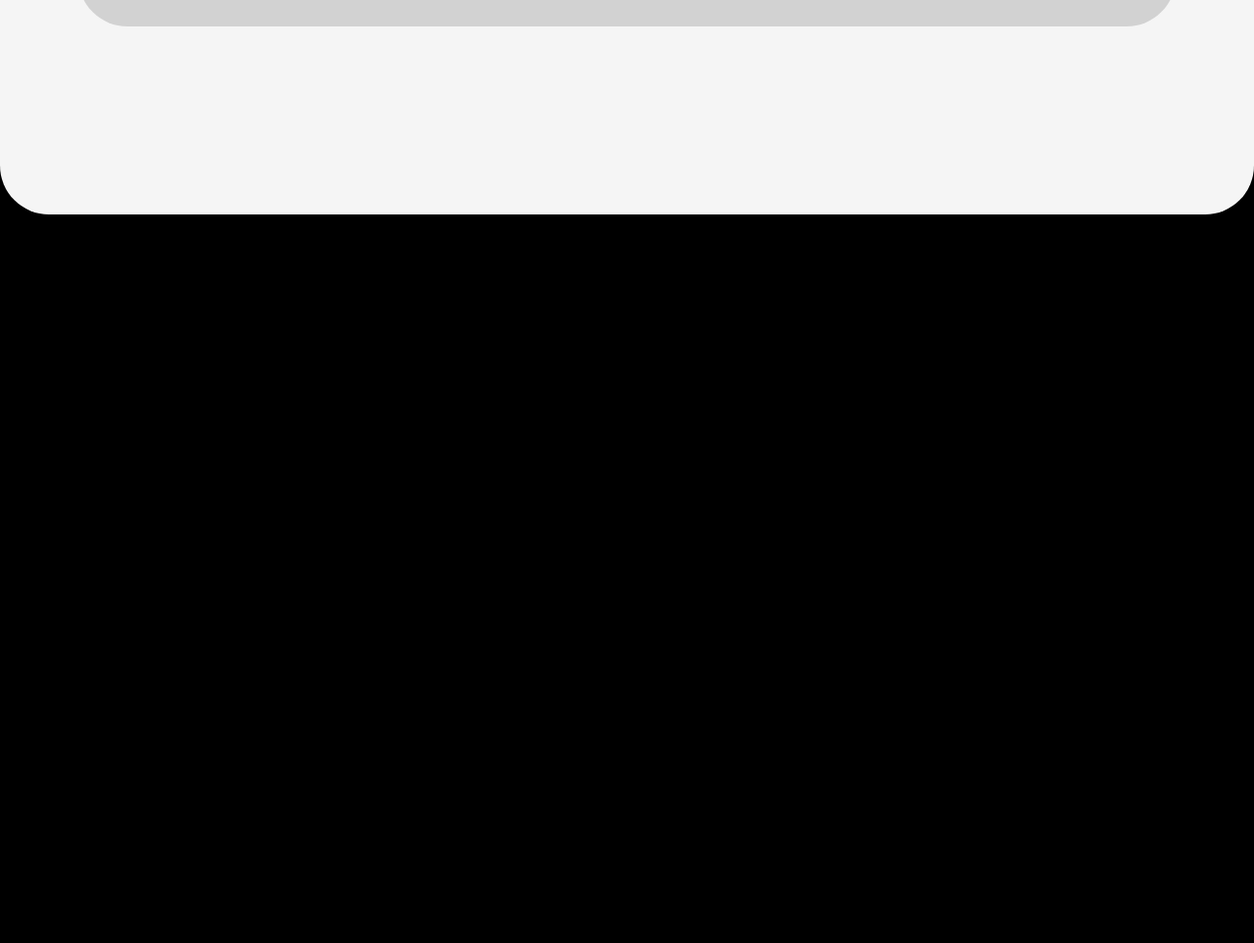
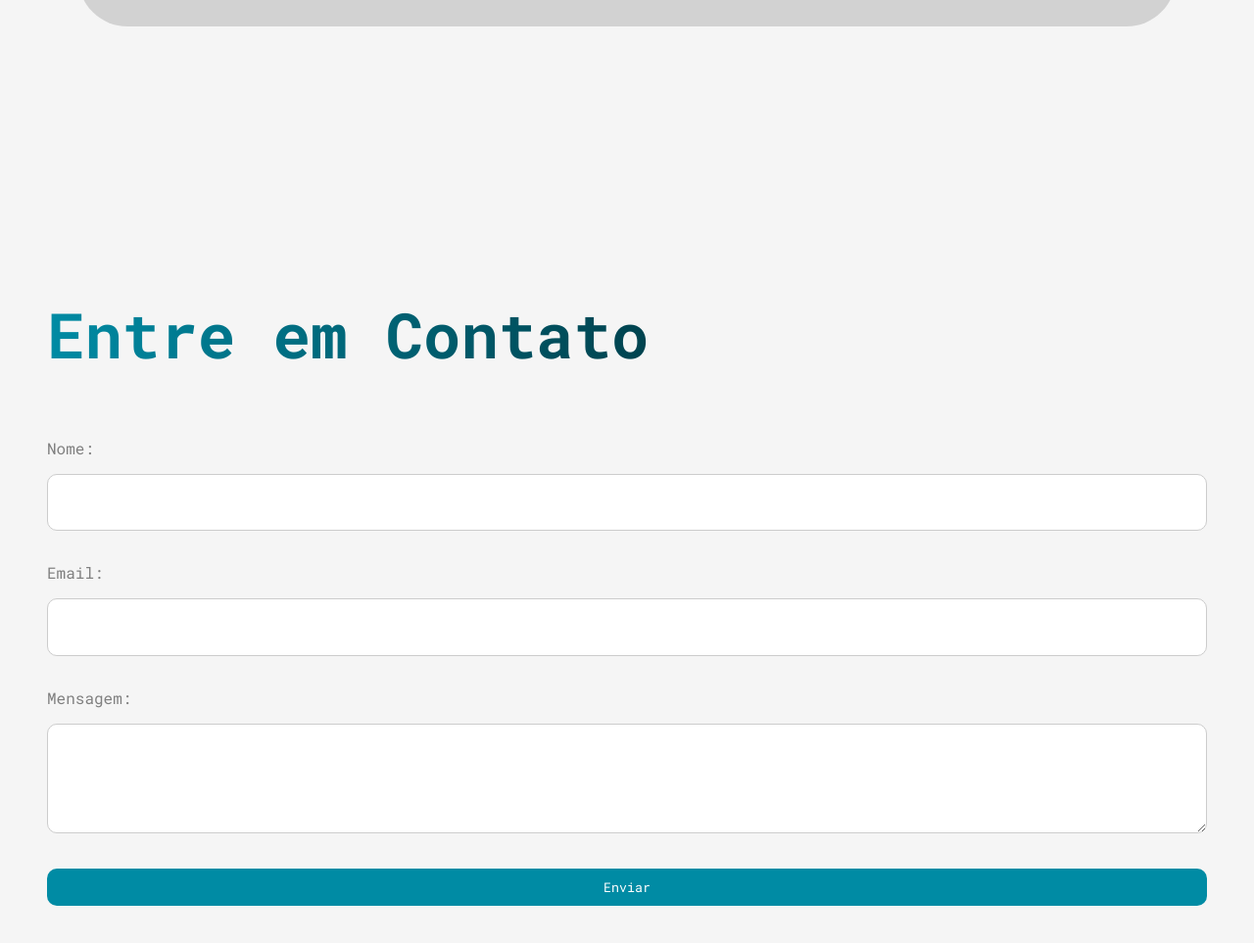
Before and after one commit to tiagosvieira10/portfolio-sof-eng, a plain HTML site: page index.html in a window 1280 px wide. Shown: the part 6569-7532 px from the top of the page at 98% size. Before the commit the page ends 6788 px from the top, so only its background shows below. Drawn offline with Linux system fonts and the light colour scheme.

Commit message:
contact fineshed

```diff
--- a/index.html
+++ b/index.html
@@ -244,7 +244,26 @@
       </section>
 
       <section id="contact" class="contact">
-
+        <div class="interface">
+          <div class="contact-container">
+            <h2>Entre em Contato</h2>
+            <form>
+              <div class="form-group">
+                  <label for="name">Nome:</label>
+                  <input type="text" id="name" name="name" required>
+              </div>
+              <div class="form-group">
+                  <label for="email">Email:</label>
+                  <input type="email" id="email" name="email" required>
+              </div>
+              <div class="form-group">
+                  <label for="message">Mensagem:</label>
+                  <textarea id="message" name="message" rows="4" required></textarea>
+              </div>
+              <button type="submit">Enviar</button>
+            </form>
+          </div>
+        </div>
       </section>
     </main>
 
--- a/style.css
+++ b/style.css
@@ -154,7 +154,7 @@ section.formation {
 
 section.projects {
   background-color: #F5F5F5;
-  border-radius: 50px;
+  border-radius: 50px 50px 0 0;
   color: grey;
   padding: 10rem 3rem;
 
@@ -205,3 +205,54 @@ section.projects {
 }
 
 /* Contato  */
+
+section.contact {
+  background-color: #F5F5F5;
+  color: grey;
+  padding: 5rem 3rem;
+
+  h2 {
+    margin-bottom: 4rem;
+    font-size: 4rem;
+    background: linear-gradient(to left, black, #008BA4);
+    background-clip: text;
+    color: transparent;
+  }
+
+  .form-group {
+    margin-bottom: 2rem;
+  }
+
+  label {
+    display: block;
+    margin-bottom: 1rem;
+  }
+
+  input[type="text"],
+  input[type="email"],
+  textarea {
+      width: 100%;
+      padding: 1.2rem;
+      border: 1px solid #ccc;
+      border-radius: 10px;
+  }
+
+  textarea {
+    resize: vertical;
+  }
+
+  button {
+      display: block;
+      width: 100%;
+      padding: 10px;
+      background-color: rgba(0, 139, 164, 1);
+      color: #fff;
+      border: none;
+      border-radius: 10px;
+      cursor: pointer;
+  }
+
+  button:hover {
+      background-color: rgba(0, 139, 164, 0.8);
+  }
+}
```
